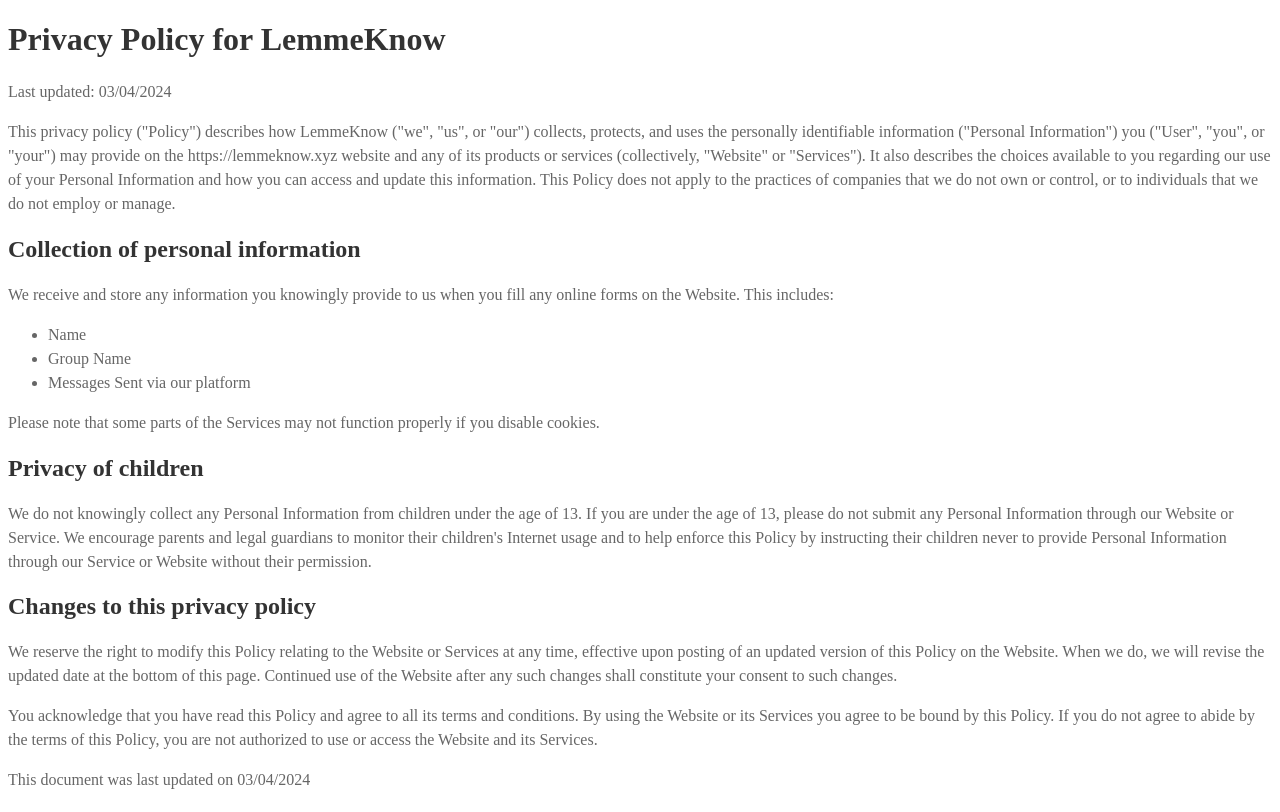
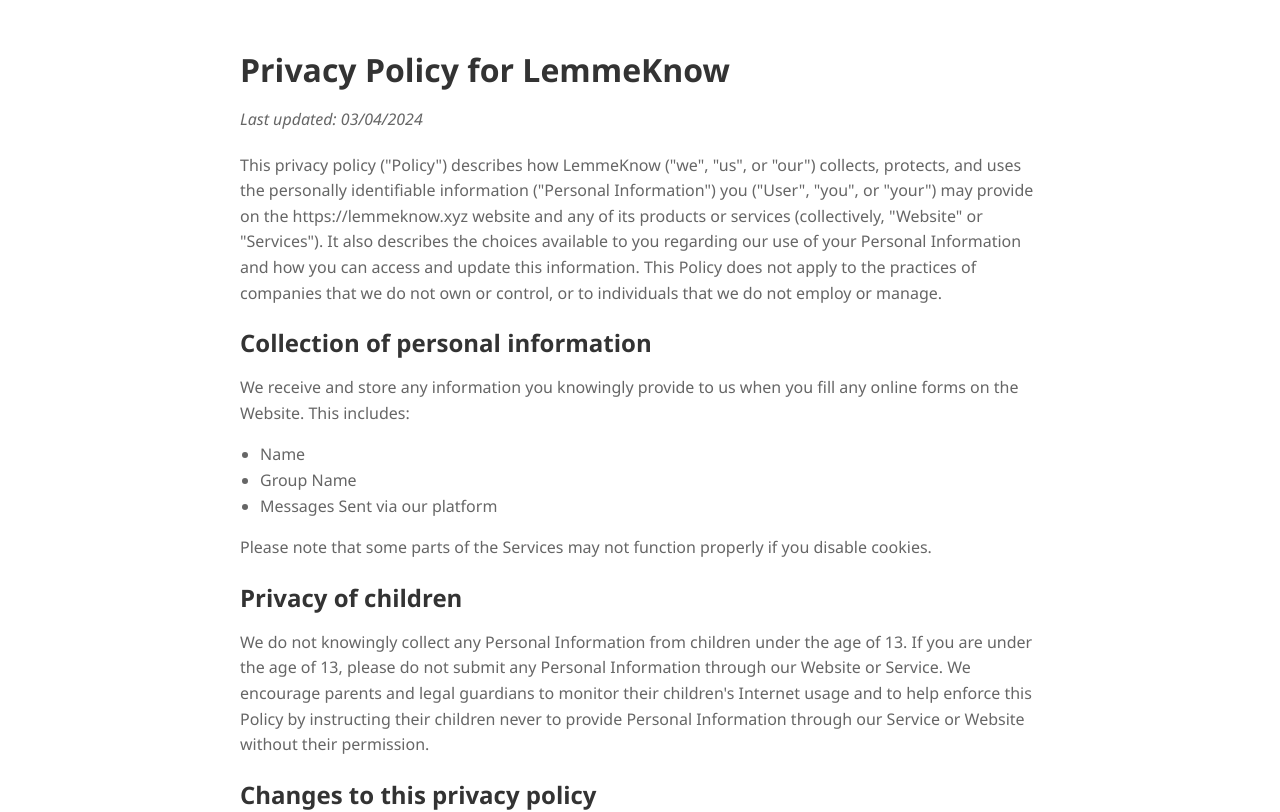
Before and after one commit to cse403-lemme-know/lemme-know, a SvelteKit app in the folder frontend/: page /privacy in a window 1280 px wide. Shown: the top 812 px of the page. Built offline with nearby package versions, Linux system fonts and the light colour scheme.

Commit message:
Making the Privacy Policy Page Prettier (#176)
* make font match and make privacy page prettier

* lint

```diff
--- a/frontend/src/routes/features/+page.svelte
+++ b/frontend/src/routes/features/+page.svelte
@@ -126,6 +126,7 @@
 		max-width: 800px;
 		margin: auto;
 		padding: 20px;
+		font-family: 'Segoe UI', Tahoma, Geneva, Verdana, sans-serif;
 	}
 
 	h1,
--- a/frontend/src/routes/privacy/+page.svelte
+++ b/frontend/src/routes/privacy/+page.svelte
@@ -1,10 +1,10 @@
 <script>
 </script>
 
-<main>
+<main class="privacy-policy">
 	<h1>Privacy Policy for LemmeKnow</h1>
 
-	<p>Last updated: 03/04/2024</p>
+	<p class="last-updated">Last updated: 03/04/2024</p>
 
 	<p>
 		This privacy policy ("Policy") describes how LemmeKnow ("we", "us", or "our") collects,
@@ -56,29 +56,53 @@
 		Services.
 	</p>
 
-	<p>This document was last updated on 03/04/2024</p>
+	<p class="last-updated">This document was last updated on 03/04/2024</p>
 </main>
 
 <style>
+	.privacy-policy {
+		max-width: 800px;
+		margin: auto;
+		padding: 20px;
+		font-family: 'Segoe UI', Tahoma, Geneva, Verdana, sans-serif;
+	}
+
 	h1,
-	h2,
-	h3 {
+	h2 {
 		color: #333;
+		margin-top: 20px;
+		margin-bottom: 10px;
 	}
 
 	p,
 	li {
 		font-size: 16px;
 		color: #666;
-		line-height: 1.5;
+		line-height: 1.6;
 	}
 
-	a {
-		color: #007bff;
-		text-decoration: none;
+	.last-updated {
+		font-style: italic;
+		margin-bottom: 20px;
 	}
 
-	a:hover {
-		text-decoration: underline;
+	ul {
+		padding-left: 20px;
+	}
+
+	@media (max-width: 768px) {
+		.privacy-policy {
+			padding: 10px;
+		}
+
+		h1,
+		h2 {
+			font-size: 1.25rem;
+		}
+
+		p,
+		li {
+			font-size: 14px;
+		}
 	}
 </style>
```
